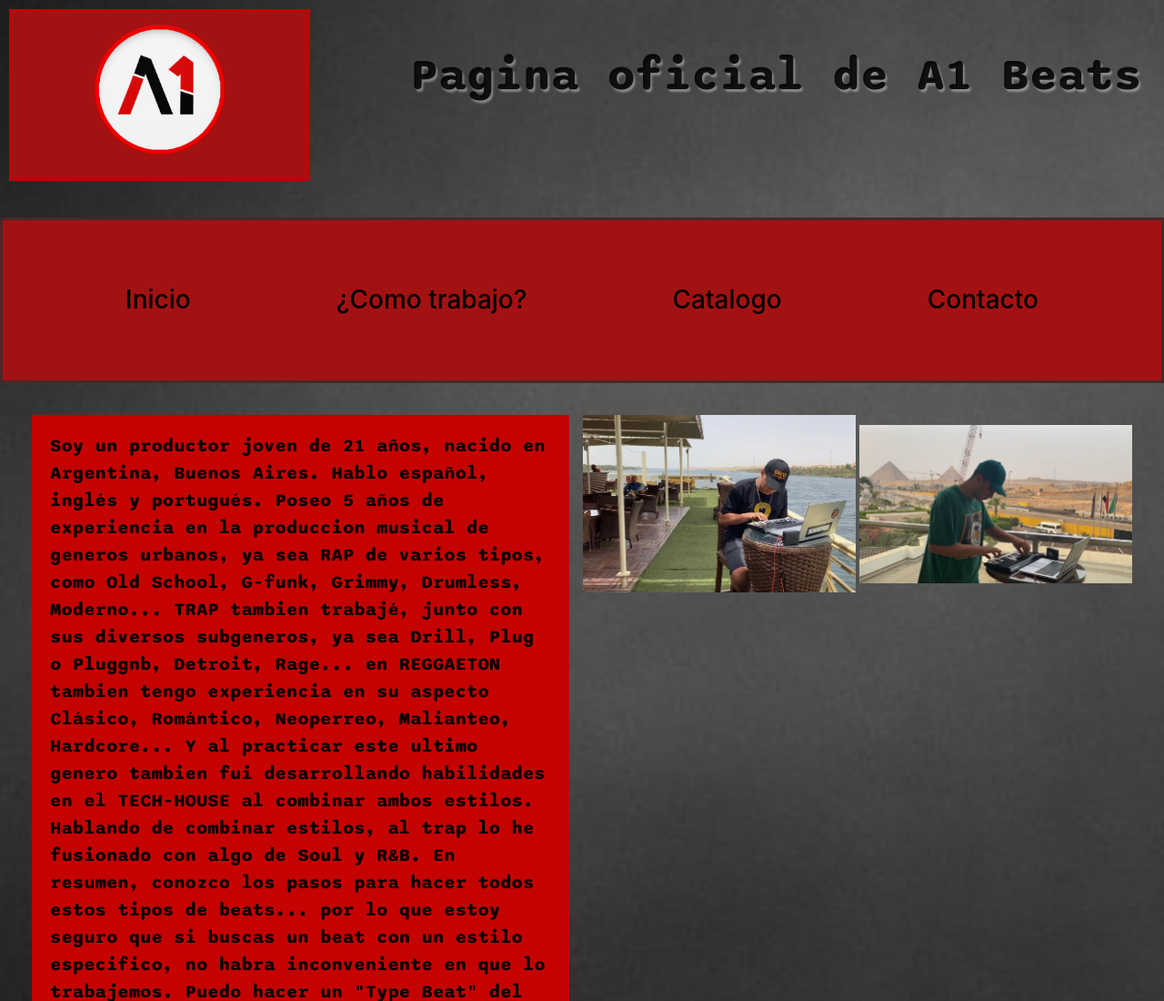
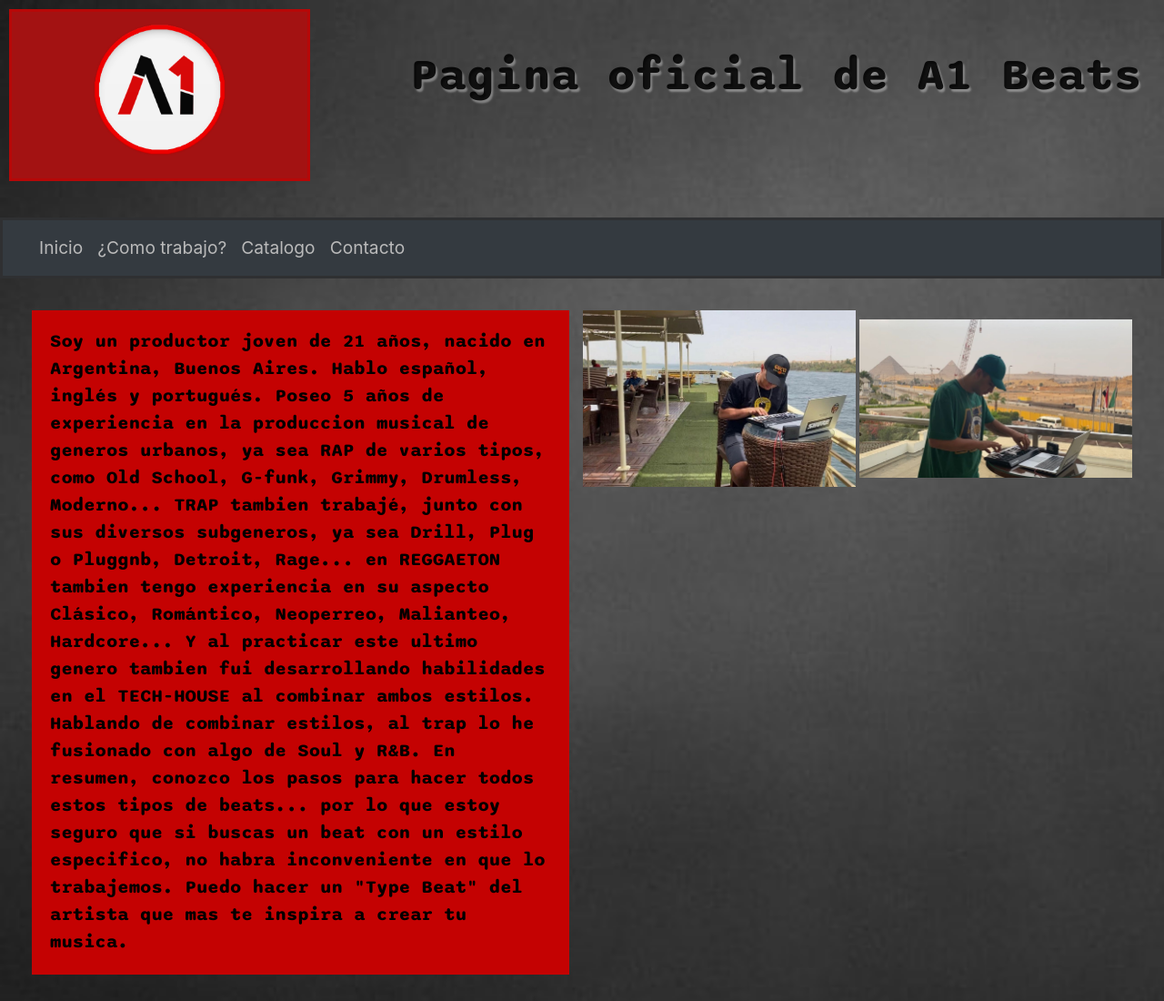
Before and after one commit to TomasMartinez321/ProyectoCoderA1, a plain HTML site: page pages/quien_soy.html in a window 1280 px wide. Shown: the top 1100 px of the page at 91% size. Drawn offline with nearby package versions, Linux system fonts and the light colour scheme.

Commit message:
estoy perdiendo la paciencia

```diff
--- a/pages/quien_soy.html
+++ b/pages/quien_soy.html
@@ -14,13 +14,32 @@
         <div class="logo"><img src="../images/plantilla-logo-a1.png" width="325" height="auto" alt="logo"></div>
         <h1>Pagina oficial de A1 Beats</h1>
     </header>
-    <nav class="nav">
-        <ul class="lista">
-        <li><a href="../index.html"><h3>Inicio</h3></a></li>
-        <li><a href="como_trabajo.html"><h3>¿Como trabajo?</h3></a></li>
-        <li><a href="catalogo.html"><h3>Catalogo</h3></a></li>
-        <li><a href="contacto.html"><h3>Contacto</h3></a></li>
-        </ul>
+    <nav class="navbar navbar-expand-md bg-dark navbar-dark">
+        <!-- Brand -->
+        <a class="navbar-brand" href="#"></a>
+
+        <!-- Toggler/collapsibe Button -->
+        <button class="navbar-toggler" type="button" data-toggle="collapse" data-target="#collapsibleNavbar">
+            <span class="navbar-toggler-icon"></span>
+        </button>
+
+        <!-- Navbar links -->
+        <div class="collapse navbar-collapse" id="collapsibleNavbar">
+            <ul class="navbar-nav">
+                <li class="nav-item">
+                    <a class="nav-link navbar-text" href="../index.html">Inicio</a>
+                </li>
+                <li class="nav-item">
+                    <a class="nav-link navbar-text" href="/pages/como_trabajo.html">¿Como trabajo?</a>
+                </li>
+                <li class="nav-item">
+                    <a class="nav-link navbar-text" href="/pages/catalogo.html">Catalogo</a>
+                </li>
+                <li class="nav-item">
+                    <a class="nav-link navbar-text" href="/pages/contacto.html">Contacto</a>
+                </li>
+            </ul>
+        </div>
     </nav>
 </div>
     <div class="grid_texto_img">
```
